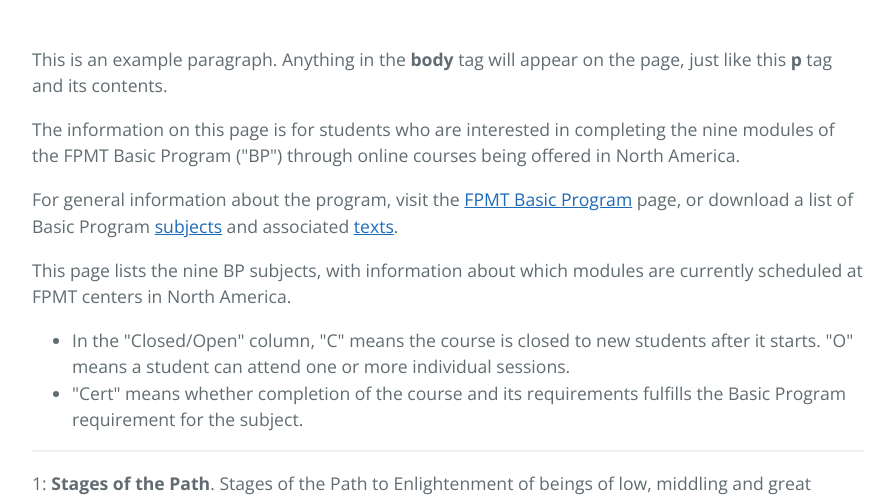
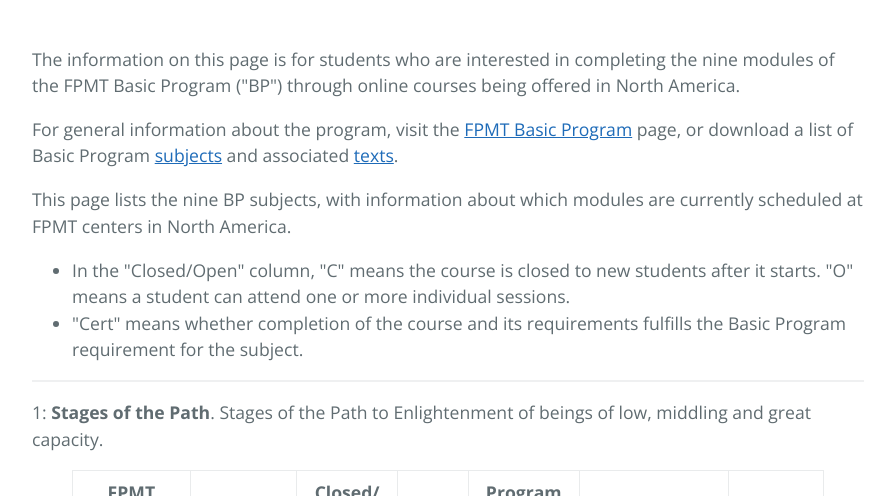
Before and after one commit to lgeorge/lgeorge.github.io, a Jekyll site: the page built from index.html, in a window 1280 px wide and 900 px high, cut to the strip 404-900 px from the top of the window. Shown: the whole strip, without its empty margins (192-1087 px from the left). Built offline with Jekyll 4.4.1, drawn with Linux system fonts in a browser that asks for light colours.

Commit message:
Revise title, remove sample para

```diff
--- a/index.html
+++ b/index.html
@@ -5,11 +5,9 @@
 <!doctype html>
 <html>
   <head>
-    <title>This is the title of the webpage!</title>
+    <title>FPMT Basic Program - Online Courses</title>
   </head>
   <body>
-    <p>This is an example paragraph. Anything in the <strong>body</strong> tag will appear on the page, just like this <strong>p</strong> tag and its contents.</p>
-
     <p>The information on this page is for students who are interested in completing the nine modules of the FPMT Basic Program ("BP") through online courses being offered in North America.</p>
 
     <p>For general information about the program, visit the <a href="https://fpmt.org/education/programs/basic-program/#BP_subjects">FPMT Basic Program</a> page, or download a list of Basic Program <a rel="noreferrer noopener" href="https://fpmt.org/wp-content/uploads/education/programs/basic-program/BP_SubjectDescriptions_2020.pdf" target="_blank">subjects</a> and associated <a rel="noreferrer noopener" href="https://fpmt.org/wp-content/uploads/education/programs/basic-program/BP_StandardTextsAndCommentaries_2020.pdf" target="_blank">texts</a>.</p>
```
